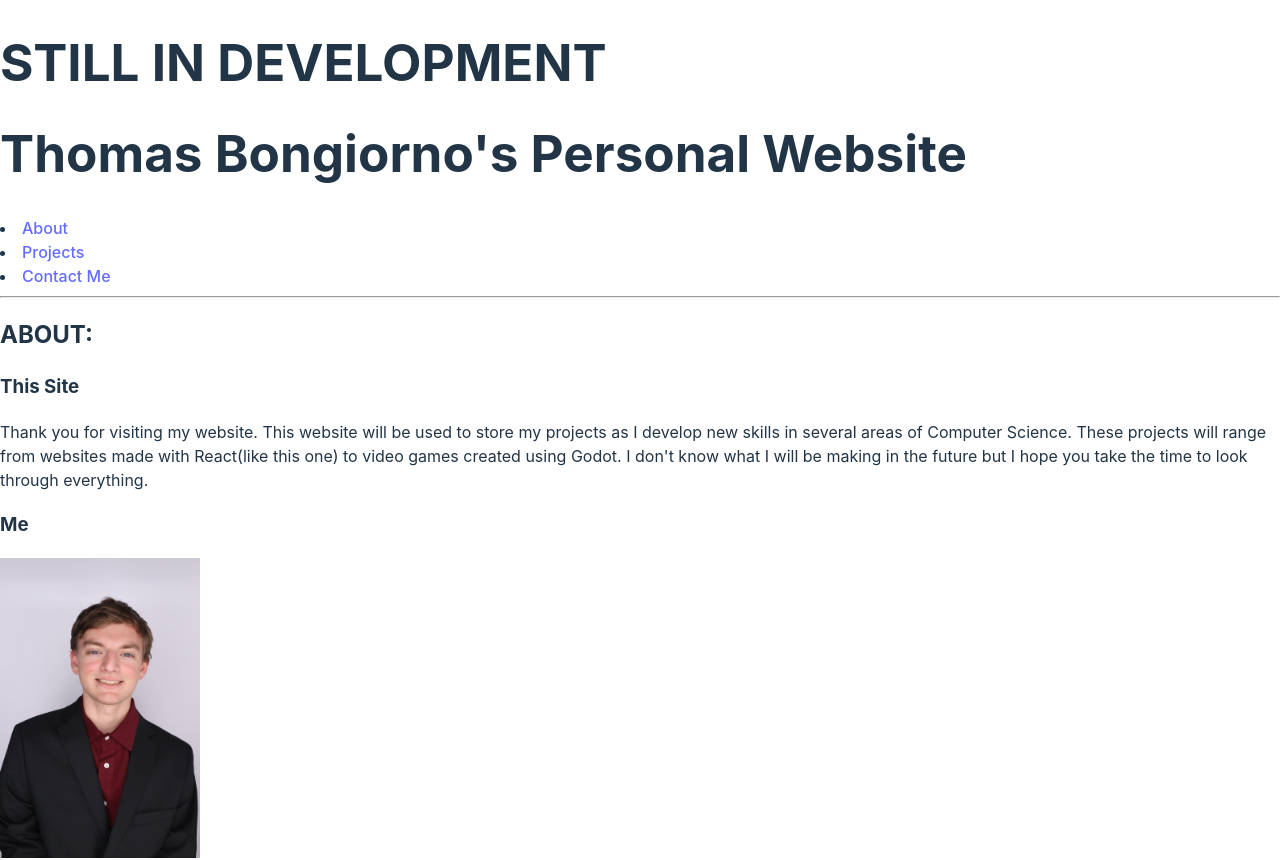
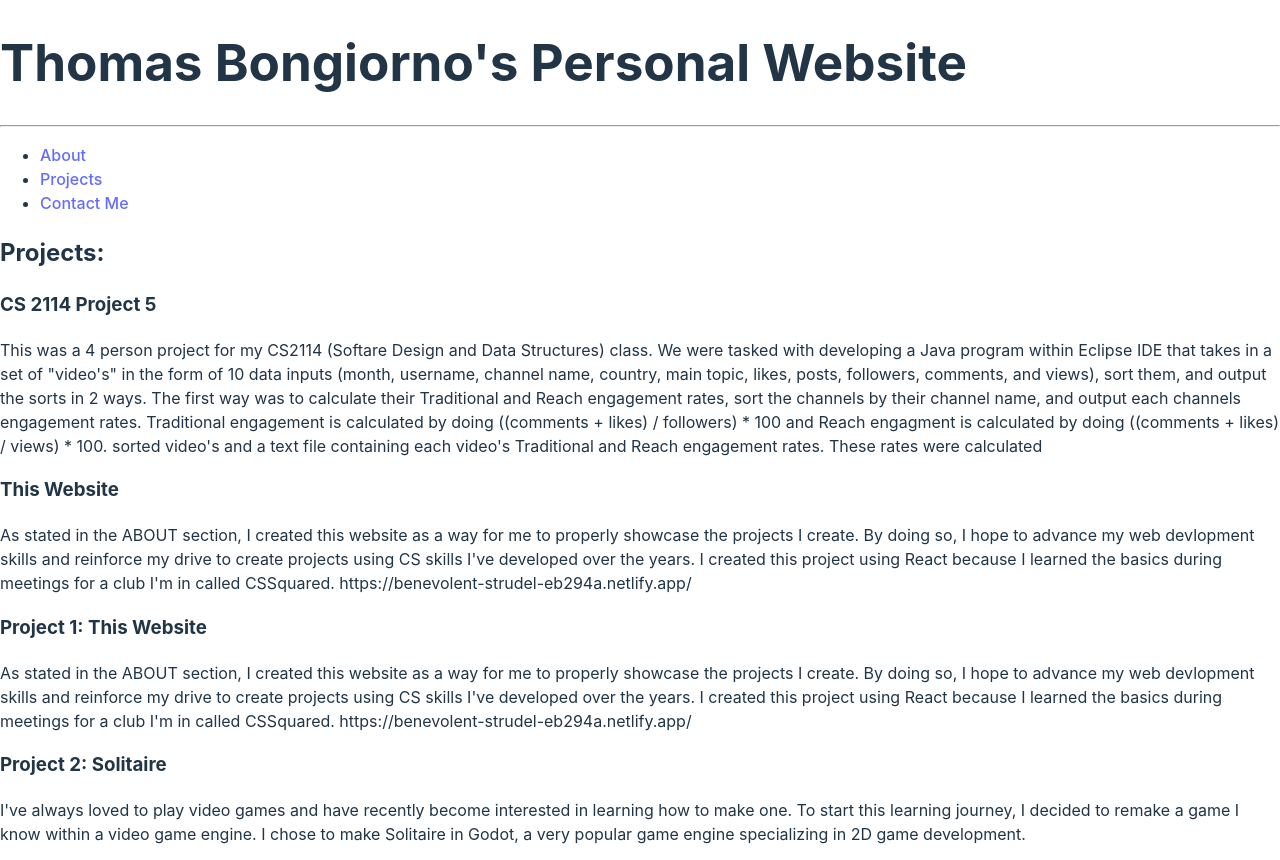
Before and after one commit to tbongiorno/TB_Website, a React (Vite) app: page /Projects in a window 1280 px wide. Shown: the top 860 px of the page. Built offline with nearby package versions, Linux system fonts and the light colour scheme.

Commit message:
Actually Added Subpages and fixed errors

```diff
--- a/package.json
+++ b/package.json
@@ -26,8 +26,6 @@
     "eslint-plugin-react": "^7.37.4",
     "eslint-plugin-react-hooks": "^5.0.0",
     "eslint-plugin-react-refresh": "^0.4.18",
-    "gh-pages": "^6.3.0",
-    "ghpages": "^0.0.10",
     "globals": "^15.14.0",
     "react-router-dom": "^7.3.0",
     "vite": "^6.1.0"
--- a/src/App.jsx
+++ b/src/App.jsx
@@ -1,22 +1,32 @@
+import ReactDOM from "react-dom/client";
+import { BrowserRouter, Routes, Route } from "react-router-dom";
+import Layout from "./Components/Layout.jsx";
+
 import Header from './Components/Header.jsx'
 import Footer from './Components/Footer.jsx'
 import About from './Components/About.jsx'
 import Contact from "./Components/Contact.jsx"
-import Project from "./Components/Project.jsx"
+import Projects from "./Components/Projects.jsx"
 
 
-
-function App() {
+export default function App() {
     return(
       <>
-        <h1>STILL IN DEVELOPMENT</h1>
         <Header/>
-        <About/> <br></br>
-        <Project/> <br></br>
-        <Contact/> <br></br>
-        <Footer/>
+        <BrowserRouter>
+          <Routes>
+            <Route path="/" element={<Layout/>}>
+              <Route index element={<About/>}/>
+              <Route path="Projects" element={<Projects/>}/>
+              <Route path="Contact" element={<Contact/>}/>
+           </Route>
+          </Routes>
+       </BrowserRouter>
+       <Footer/>
       </>
+
     );
 }
 
-export default App
+const root = ReactDOM.createRoot(document.getElementById('root'));
+root.render(<App/>);
--- a/src/Components/About.jsx
+++ b/src/Components/About.jsx
@@ -5,6 +5,7 @@ function About(){
             <h2>
                 ABOUT:
             </h2>
+
             <h3>
                 This Site
             </h3>
@@ -41,6 +42,7 @@ function About(){
                 programming knowledge in a variety of topics, making
                 me a much better Computer Scientist.
             </p1>
+
         </>
 
 
--- a/src/Components/Contact.jsx
+++ b/src/Components/Contact.jsx
@@ -33,6 +33,7 @@ function Contact(){
                         <dt>trbongiorno@gmail.com</dt>
                 </dt>
             </dl>
+
         </>
     );
 }
--- a/src/Components/Header.jsx
+++ b/src/Components/Header.jsx
@@ -1,17 +1,9 @@
-//import MyButton from "./MyButton.js"
 
 function Header(){
 
     return(
         <header>
             <h1> Thomas Bongiorno's Personal Website  </h1>
-            <nav>
-                <u1>
-                    <li> <a href="about"> About </a></li>
-                    <li> <a href="projects"> Projects </a></li>
-                    <li> <a href="contact"> Contact Me </a></li>
-                </u1>
-            </nav>
             <hr></hr>
         </header>
     );
--- /dev/null
+++ b/src/Components/Layout.jsx
@@ -0,0 +1,25 @@
+import { Outlet, Link } from "react-router-dom";
+
+const Layout = () => {
+  return (
+    <>
+      <nav>
+        <ul>
+          <li>
+            <Link to="/">About</Link>
+          </li>
+          <li>
+            <Link to="/Projects">Projects</Link>
+          </li>
+          <li>
+            <Link to="/Contact">Contact Me</Link>
+          </li>
+        </ul>
+      </nav>
+
+      <Outlet />
+    </>
+  )
+};
+
+export default Layout;
--- a/src/Components/Project.jsx
+++ /dev/null
@@ -1,51 +0,0 @@
-
-function Project(){
-    return(
-        <>
-            <h2>
-                Projects:
-            </h2>
-            <h3>
-                Project 1: This Website
-            </h3>
-            <p>
-                As stated in the ABOUT section, I created this website as a way
-                for me to properly showcase the projects I create. By doing so, I
-                hope to advance my web devlopment skills and reinforce my drive to
-                create projects using CS skills I've developed over the years. I
-                created this project using React because I learned the basics during
-                meetings for a club I'm in called CSSquared.
-                https://benevolent-strudel-eb294a.netlify.app/
-            </p>
-
-            <h3>
-                Project 2: Solitaire
-            </h3>
-            <p>
-                I've always loved to play video games and have recently
-                become interested in learning how to make one. To start this
-                learning journey, I decided to remake a game I know within a
-                video game engine. I chose to make Solitaire in Godot, a very
-                popular game engine specializing in 2D game development.
-
-            </p>
-        </>
-    );
-}
-
-/*
-WORK IN PROGRESS METHOD
-WITH GOAL TO MORE EASILY ADD PROJECTS TO SITE
-
-const createProject = () => {
-    const proj = {
-        n: proj_name,
-        d: date_finished,
-        f: proj_file,
-        t: proj_takeaways
-    }
-
-}
-*/
-
-export default Project
--- /dev/null
+++ b/src/Components/Projects.jsx
@@ -0,0 +1,77 @@
+/*
+interface Props {
+    index: int;
+    name: string;
+    description: String;
+}
+USE LATER TO GET RID OF HARDCODING
+*/
+
+function Projects(){
+    return(
+        <>
+            <h2>
+                Projects:
+            </h2>
+
+            <h3>
+                CS 2114 Project 5
+            </h3>
+            <p>
+                This was a 4 person project for my CS2114 (Softare Design and Data
+                Structures) class. We were tasked with developing a Java program within
+                Eclipse IDE that takes in a set of "video's" in the form of 10 data inputs
+                (month, username, channel name, country, main topic, likes, posts, followers,
+                comments, and views), sort them, and output the sorts in 2 ways.
+                The first way was to calculate their Traditional and Reach engagement rates,
+                sort the channels by their channel name, and output each channels engagement rates.
+                Traditional engagement is calculated by doing ((comments + likes) / followers) * 100
+                and Reach engagment is calculated by doing ((comments + likes) / views) * 100.
+                sorted video's and a text file containing each video's Traditional and
+                Reach engagement rates. These rates were calculated
+            </p>
+
+            <h3>
+                This Website
+            </h3>
+            <p>
+                As stated in the ABOUT section, I created this website as a way
+                for me to properly showcase the projects I create. By doing so, I
+                hope to advance my web devlopment skills and reinforce my drive to
+                create projects using CS skills I've developed over the years. I
+                created this project using React because I learned the basics during
+                meetings for a club I'm in called CSSquared.
+                https://benevolent-strudel-eb294a.netlify.app/
+            </p>
+
+            <h3>
+                Project 1: This Website
+            </h3>
+            <p>
+                As stated in the ABOUT section, I created this website as a way
+                for me to properly showcase the projects I create. By doing so, I
+                hope to advance my web devlopment skills and reinforce my drive to
+                create projects using CS skills I've developed over the years. I
+                created this project using React because I learned the basics during
+                meetings for a club I'm in called CSSquared.
+                https://benevolent-strudel-eb294a.netlify.app/
+            </p>
+
+            <h3>
+                Project 2: Solitaire
+            </h3>
+            <p>
+                I've always loved to play video games and have recently
+                become interested in learning how to make one. To start this
+                learning journey, I decided to remake a game I know within a
+                video game engine. I chose to make Solitaire in Godot, a very
+                popular game engine specializing in 2D game development.
+
+            </p>
+
+        </>
+    );
+}
+
+
+export default Projects
```
Also changed, not shown: src/MyButton.js (deleted, +0 -14 lines), 1 other file (tests, documents, lock files or other folders).
